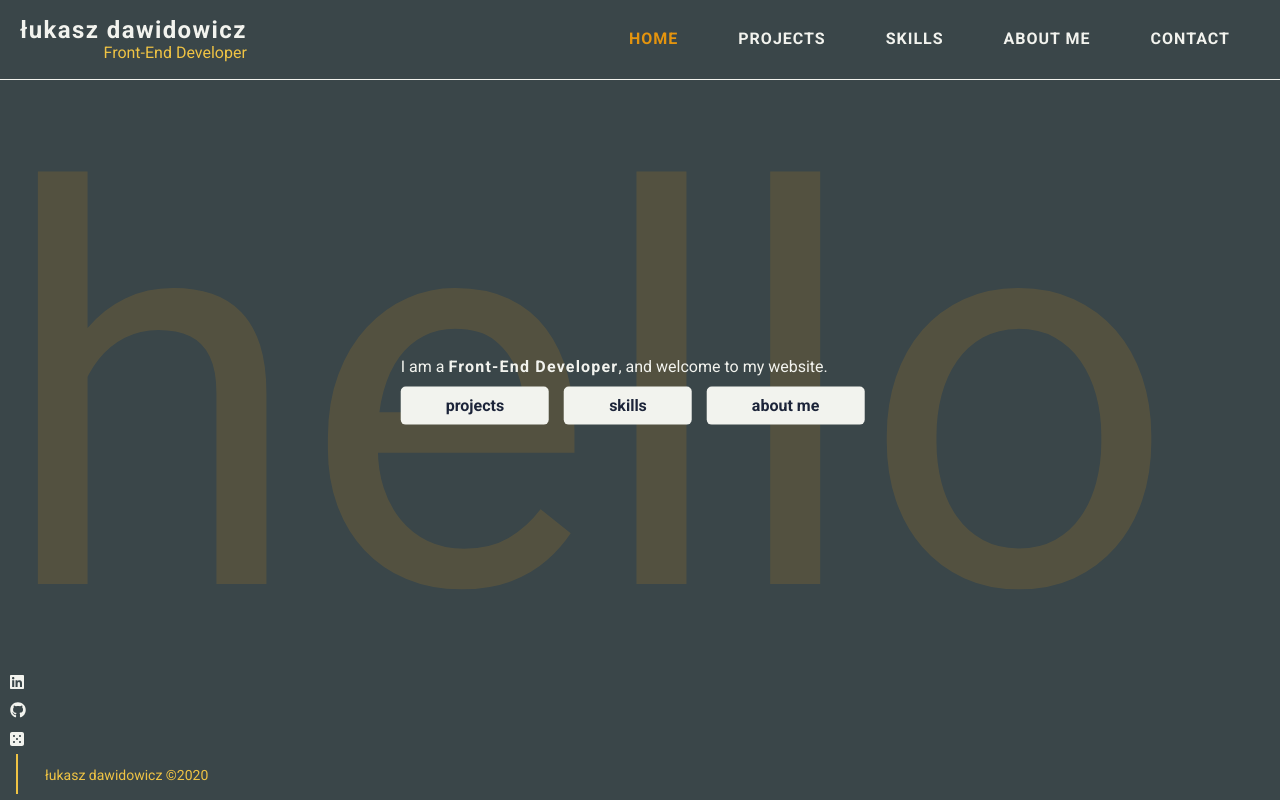
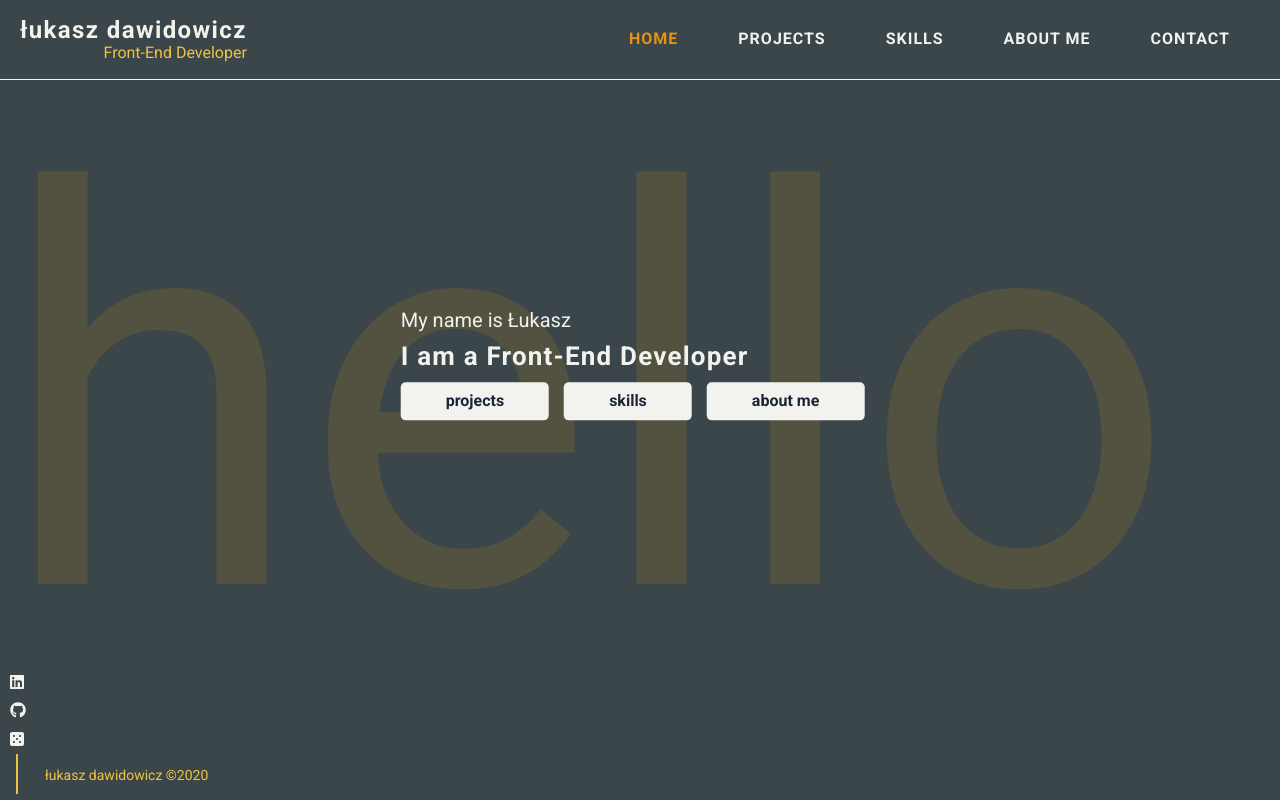
Before and after one commit to shivetay/LD_portfolio, a React (Create React App) app: page / in a window 1280 px wide. Built offline with nearby package versions, Linux system fonts and the light colour scheme.

Commit message:
finish home page

```diff
--- a/src/components/views/Home/Home.js
+++ b/src/components/views/Home/Home.js
@@ -11,10 +11,10 @@ class Home extends Component {
           <span className='Home__Header-bg '>hello</span>
           <section className='Home__Section'>
             <div className='Home__Section-content'>
-              <p className='Home__Section-paragraph'>
-                I am a <strong>Front-End Developer</strong>, and welcome to my
-                website.
-              </p>
+              <p className='Home__Section-paragraph'>My name is Łukasz</p>
+              <h2>
+                <strong>I am a Front-End Developer</strong>
+              </h2>
             </div>
             <div>
               <button className='btn'>
--- a/src/components/views/Home/Home.scss
+++ b/src/components/views/Home/Home.scss
@@ -14,15 +14,16 @@
     flex-direction: column;
     justify-content: space-between;
     position: absolute;
-    top: 50%;
+    top: 45%;
     left: 50%;
     transform: translate(-50%, -50%);
     z-index: 99;
     &-content {
       align-self: flex-start;
     }
-    // &-paragraph {
-    //   // margin-bottom: 8rem;
-    // }
+    &-paragraph {
+      font-size: $font-big;
+      padding: 1rem 0;
+    }
   }
 }
--- a/src/styles/components.scss
+++ b/src/styles/components.scss
@@ -2,6 +2,10 @@
 
 h3 {
   font-size: $header-h3;
+  letter-spacing: 1.4px;
+}
+h2 {
+  font-size: $header-h2;
   letter-spacing: 1.4px;
 }
 
```
